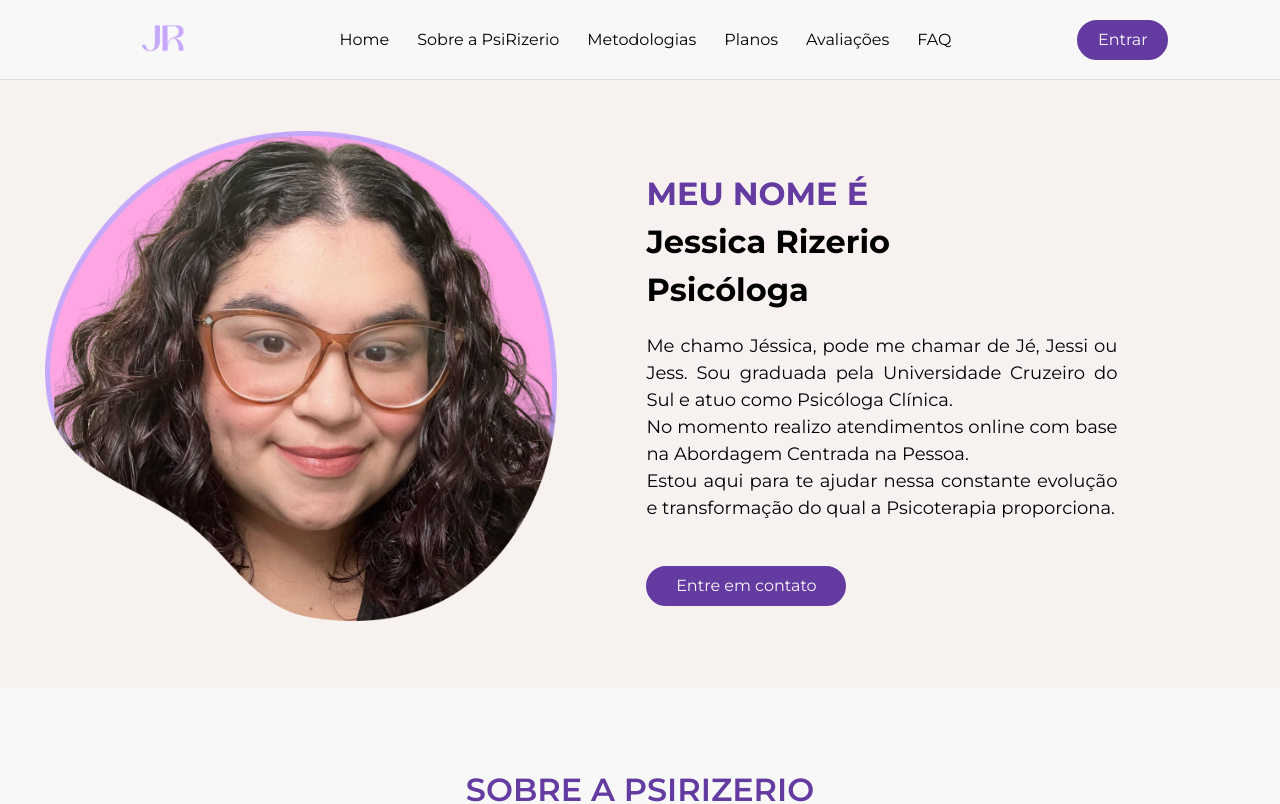
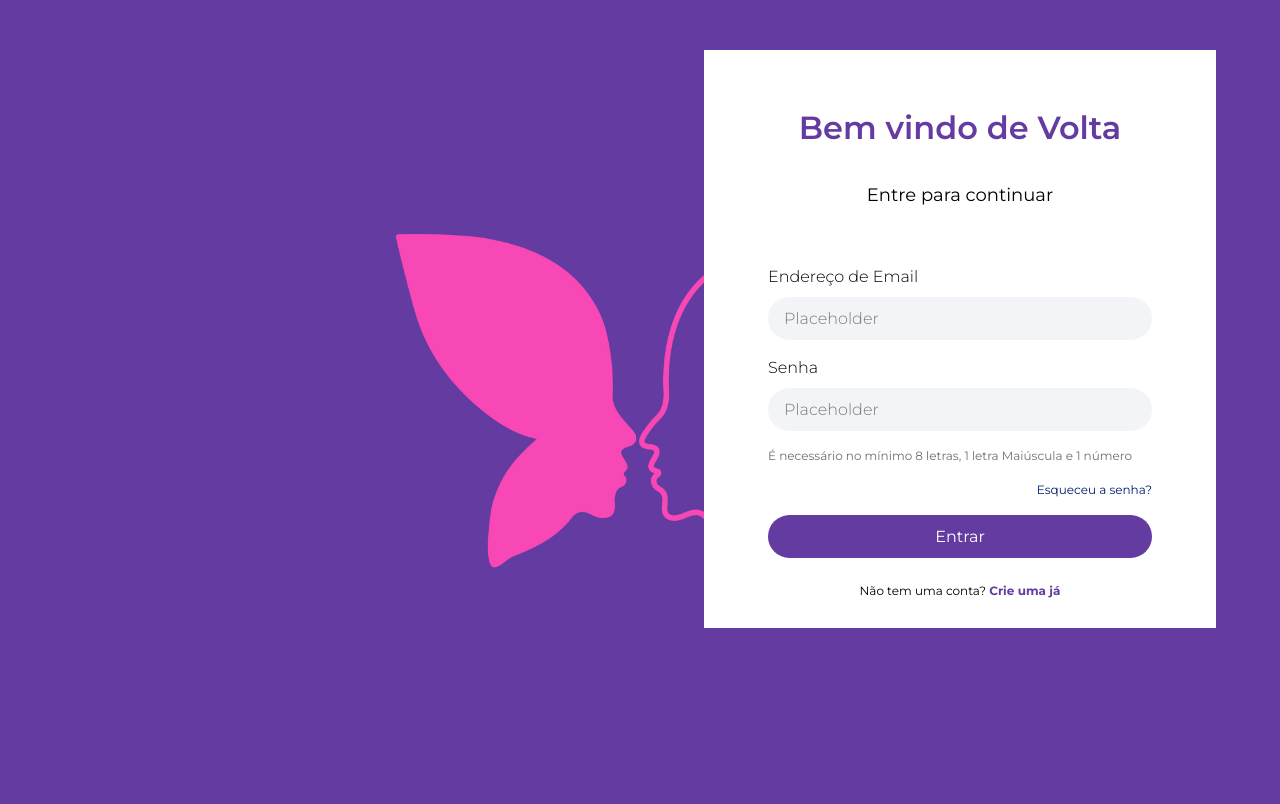
Before and after one commit to CodeSensor-PI/web-psi-rizerio, a React (Vite) app in the folder web-psi-rizerio/: page / in a window 1280 px wide. Shown: the top 804 px of the page. Built offline with nearby package versions, Linux system fonts and the light colour scheme.

Commit message:
✨ feat: Criação de tela do login

```diff
--- a/web-psi-rizerio/src/App.jsx
+++ b/web-psi-rizerio/src/App.jsx
@@ -1,11 +1,13 @@
 import './App.css'
-import LandingPage from './assets/landingPage'
+// import LandingPage from './assets/landingPage'
+import Login from './assets/pages/login/loginComponent'
 
 function App() {
   return (
     <>
       <div className="App">
-          <LandingPage></LandingPage>
+          {/* <LandingPage></LandingPage> */}
+          <Login></Login>
       </div>
     </>
   )
--- a/web-psi-rizerio/src/assets/pages/login/login.module.css
+++ b/web-psi-rizerio/src/assets/pages/login/login.module.css
@@ -0,0 +1,124 @@
+body {
+    margin: 0;
+    padding: 0;
+    background-color: var(--PurplePsi);
+}
+.login {
+    display: flex;
+    height: 100vh;
+    width: 100vw;
+    background-color: var(--PurplePsi);
+    background: url('../../images/ICONE-03.png') no-repeat center center fixed;
+    background-position: 10% 50%;
+    background-size: cover;
+    padding: 0 4em;
+
+    justify-content: end;
+}
+
+.container {
+  display: flex;
+  justify-content: center;
+  align-items: center;
+  flex-direction: column;
+  height: 578px;
+  width: 40vw;
+  margin-top: 50px;
+  gap: 24px;
+  padding: 5vw;
+
+  background-color: #fff;
+}
+
+
+.title {
+    display: flex;
+    text-align: center;
+    justify-content: center;
+    flex-direction: column;
+    align-items: center;
+    width: 100%;
+    gap: 4px;
+}
+
+.title p {
+    font-size: 18px;
+}
+
+.subtitulo {
+    color: red;
+    font-size: 18px;
+}
+
+.input {
+    display: flex;
+    flex-direction: column;
+    justify-content: start;
+    width: 100%;
+    gap: 16px;
+    margin-top: 32px;
+}
+
+span {
+    font-size: 12px;
+    color: #001D6C;
+}
+
+.frase {
+    color: #697077;
+}
+
+.entrar {
+    cursor: pointer;
+    background-color: var(--PurplePsi);
+    border-radius: 24px;
+    color: #fff;
+    height: 2.7em;
+    transition: ease-in-out 0.3s;
+}
+
+.entrar:hover {
+    background-color: #6c0aa1;
+    color: white;
+}
+
+.esqSenha {
+    display: flex;
+    align-items: right;
+    justify-content: right;
+    color: #001D6C;
+    cursor: pointer;
+}
+
+.criarConta {
+    display: flex;
+    align-items: right;
+    justify-content: center;
+    width: 100%;
+    color: #000;
+    font-size: 12px;
+    cursor: pointer;
+}
+
+.criarConta span {
+    color: var(--PurplePsi);
+    font-weight: bold;
+}
+
+.div_input {
+    display: flex;
+    justify-content: center;
+    flex-direction: column;
+    align-items: start;
+    width: 100%;
+    gap: 0.5em;
+    font-weight: 300;
+}
+
+.div_input input {
+    background-color: #F2F4F8;
+    border-radius: 24px;
+    height: 2.7em;
+    width: 100%;
+    padding: 0 1em;
+}
--- a/web-psi-rizerio/src/assets/pages/login/loginComponent.jsx
+++ b/web-psi-rizerio/src/assets/pages/login/loginComponent.jsx
@@ -0,0 +1,36 @@
+import Titulo from "../../components/titulo/TituloComponent"
+import styles from '../login/login.module.css'
+import imagem from '../../images/ICONE-06.png'
+import React from 'react'
+
+const loginComponent = () => {
+    return (
+        <div className={styles.login}>
+            <div className={styles.container}>
+                <div className={styles.title}>
+                    <Titulo titulo='Bem vindo de Volta'></Titulo>
+                    <p>Entre para continuar</p>
+                </div>
+                <div className={styles.input}>
+                    <div className={styles.div_input}>
+                        <label htmlFor="email">Endereço de Email</label>
+                        <input type="text" name="email" placeholder="Placeholder" />
+                    </div>
+                    <div className={styles.div_input}>
+                        <label htmlFor="senha">Senha</label>
+                        <input type="text" name="senha" placeholder="Placeholder" />
+                    </div>
+                    <span className={styles.frase}>É necessário no mínimo 8 letras, 1 letra Maiúscula e 1 número</span>
+                    <span className={styles.esqSenha}>Esqueceu a senha?</span>
+                    <button className={styles.entrar}>Entrar</button>
+                </div>
+
+                <div className={styles.criarConta}>
+                    <p>Não tem uma conta? <span>Crie uma já</span></p>
+                </div>
+            </div>
+        </div>
+    )
+}
+
+export default loginComponent
```
Also changed, not shown: web-psi-rizerio/src/assets/Login.jsx (added, +10 -0 lines), web-psi-rizerio/src/assets/images/ICONE-03.png (added), web-psi-rizerio/src/assets/images/ICONE-06.png (added).
